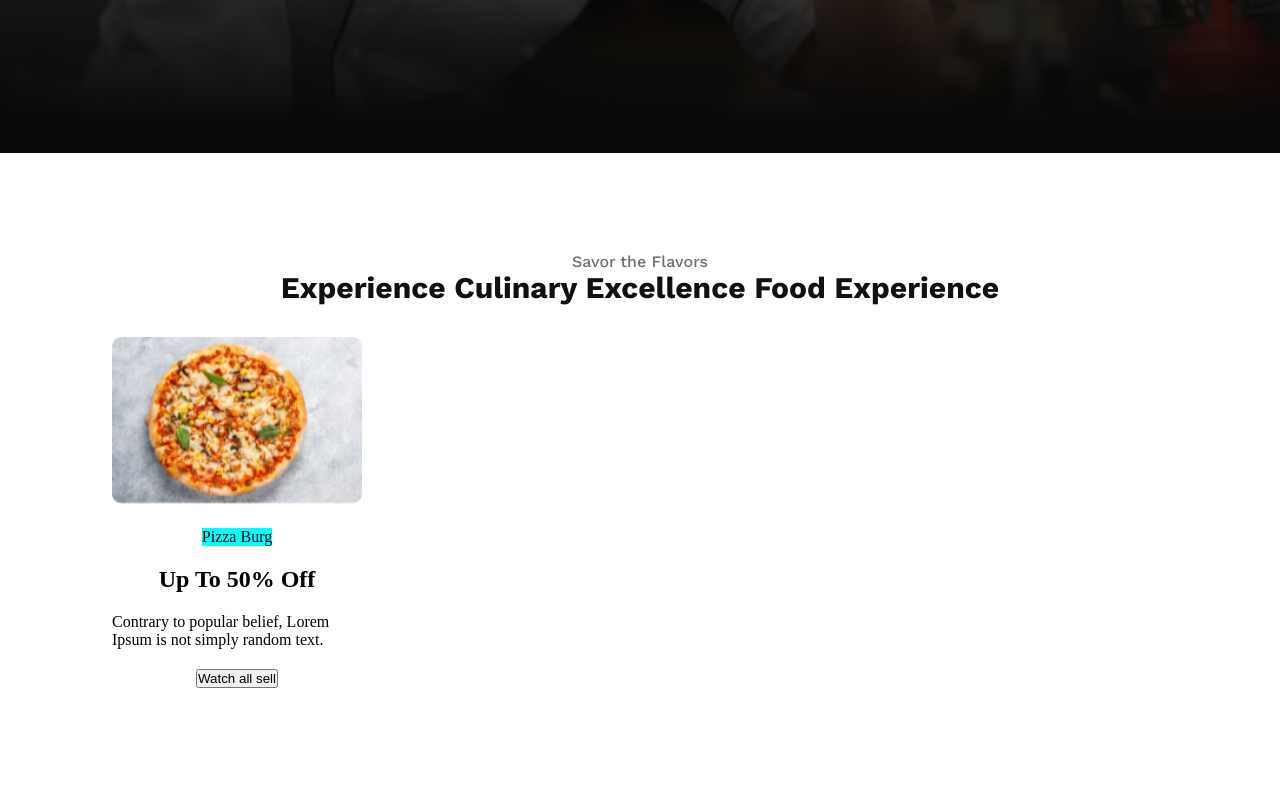
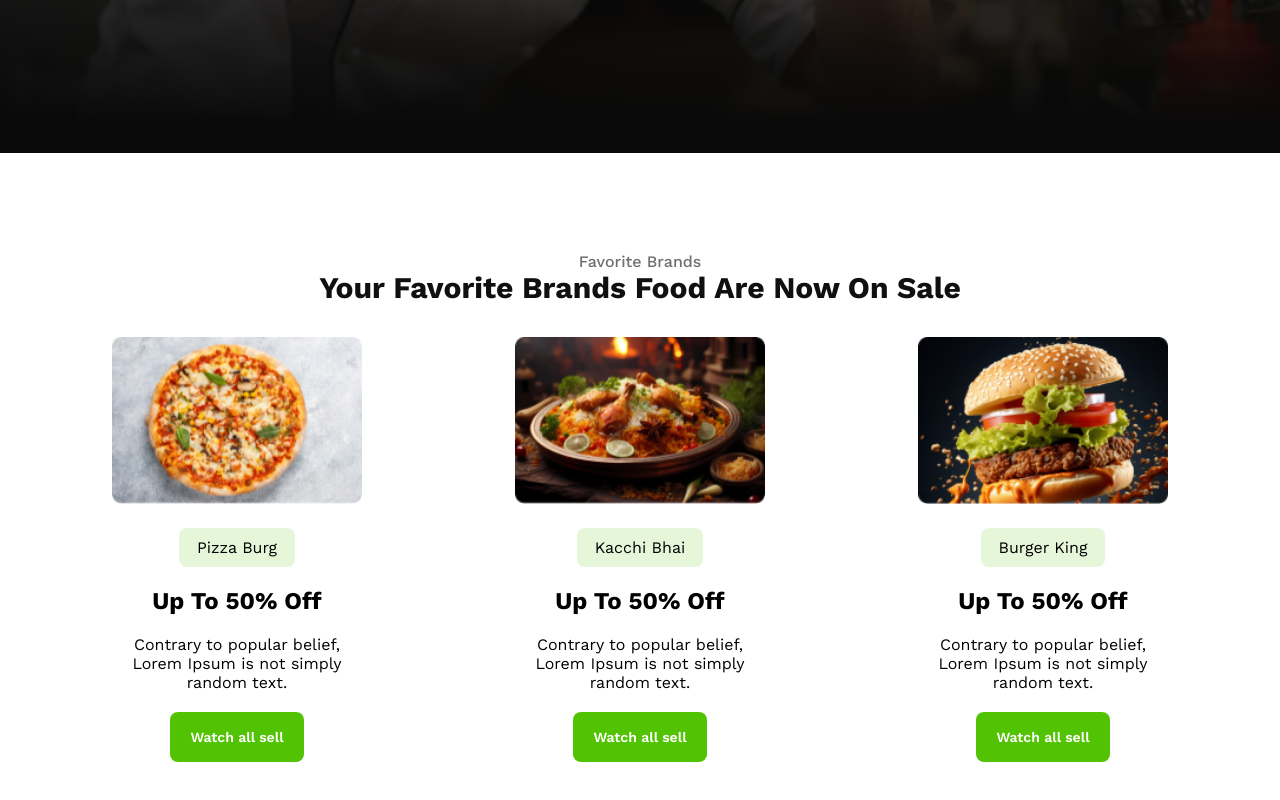
Before and after one commit to tuhin-swe/Food-Restaurant-Project, a plain HTML site: page index.html in a window 1280 px wide. Shown: the part 582-1382 px from the top of the page. Drawn offline with nearby package versions, Linux system fonts and the light colour scheme.

Commit message:
second section working2

```diff
--- a/index.html
+++ b/index.html
@@ -46,8 +46,8 @@
      <section id="card-box">
         <div class="container">
             <div class="info" >
-                <p class="subtitle">Savor the Flavors</p>
-            <h1 class="title">Experience Culinary Excellence Food Experience</h1>
+                <p class="subtitle">Favorite Brands</p>
+            <h1 class="title">Your Favorite Brands Food Are Now On Sale</h1>
             </div>
             <div class="card-container">
                 <div class="card">
@@ -59,7 +59,31 @@
                 </div>
                 <h1>Up To 50% Off</h1>
                 <p>Contrary to popular belief, Lorem Ipsum is not simply random text.</p>
-                <button>Watch all sell</button>
+                <button class="btn">Watch all sell</button>
+            </div>
+            <!-- 2nd card -->
+              <div class="card">
+                <div class="image-box">
+                    <img src="assets/biriyani.png" alt="">
+                </div>
+                <div class="shop">
+                    <span>Kacchi Bhai</span>
+                </div>
+                <h1>Up To 50% Off</h1>
+                <p>Contrary to popular belief, Lorem Ipsum is not simply random text.</p>
+                <button class="btn">Watch all sell</button>
+            </div>
+            <!-- 3rd card -->
+              <div class="card">
+                <div class="image-box">
+                    <img src="assets/burger.png" alt="">
+                </div>
+                <div class="shop">
+                    <span>Burger King</span>
+                </div>
+                <h1>Up To 50% Off</h1>
+                <p>Contrary to popular belief, Lorem Ipsum is not simply random text.</p>
+                <button class="btn">Watch all sell</button>
             </div>
             </div>
 
--- a/style.css
+++ b/style.css
@@ -20,6 +20,7 @@ border-radius: 8px;
 
 background: rgb(82, 195, 3);
 border: none;
+cursor: pointer;
 }
 #hero{
     height: 735px;
@@ -101,7 +102,11 @@ opacity: 0.6;
 }
 
 .card-container{
+    font-family: Work Sans;
     margin-top: 32px;
+    display: flex;
+    justify-content: space-between;
+    gap: 20px;
 }
 
 .card{
@@ -111,6 +116,7 @@ opacity: 0.6;
     gap: 20px;
     justify-content: center;
     align-items: center;
+    text-align: center;
 }
 .card .image-box{
     width: 250px;
@@ -121,5 +127,8 @@ opacity: 0.6;
 }
 
 .card .shop{
-    background-color: aqua;
+    padding: 10px 18px 10px 18px;
+    border-radius: 8px;
+
+background: rgba(82, 195, 3, 0.15);
 }
```
